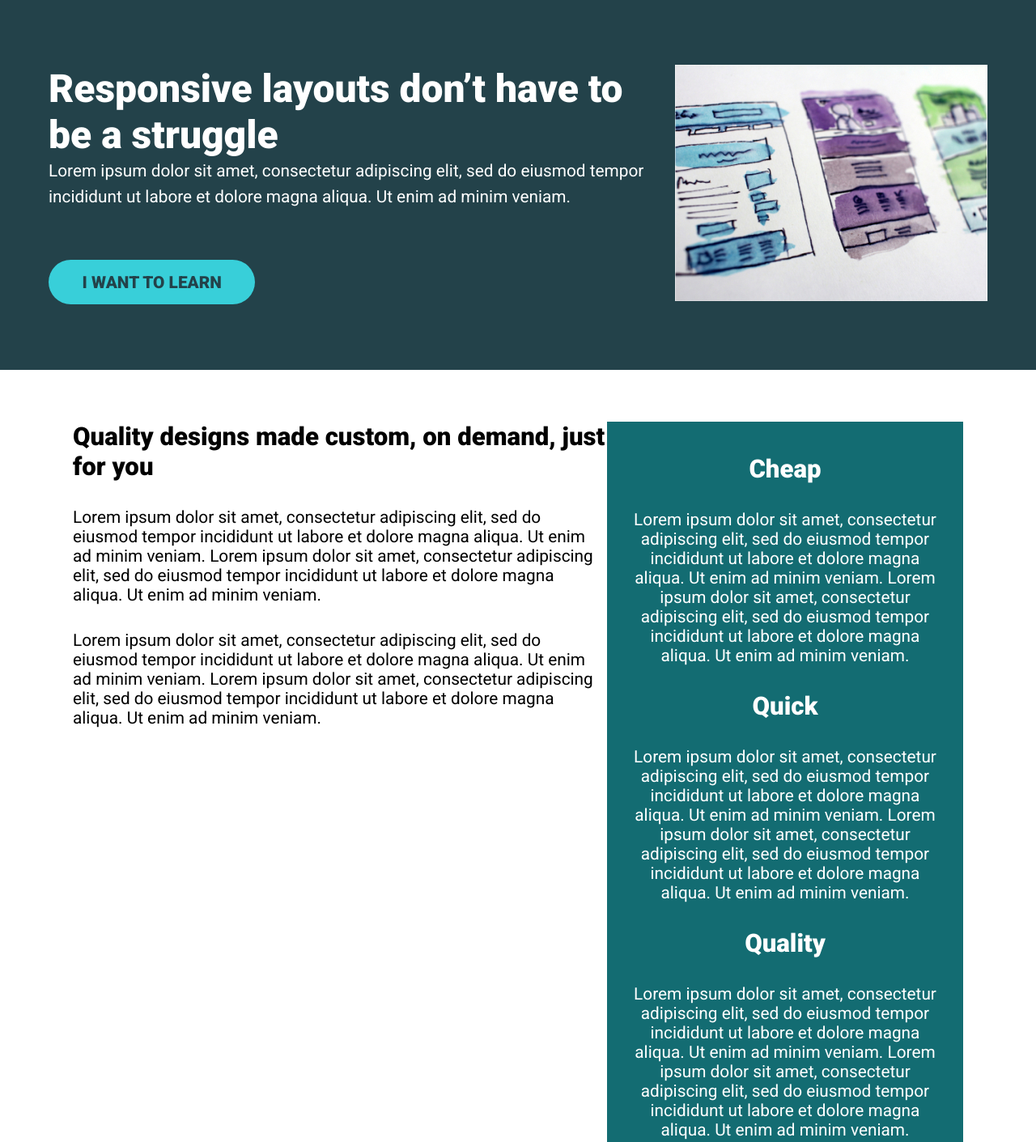
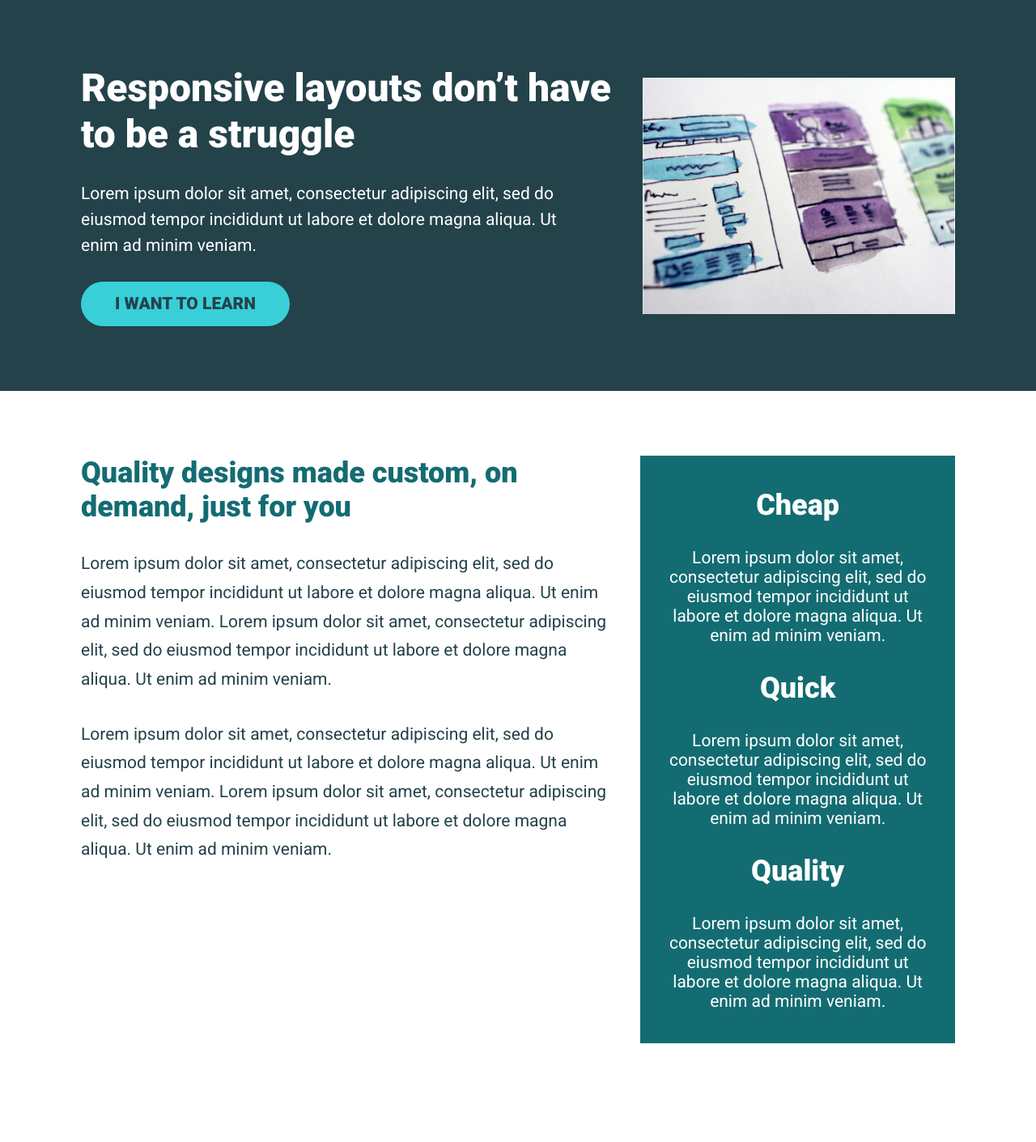
Before and after one commit to JMG002050/Responsive-layout-05, a plain HTML site: page index.html in a window 1280 px wide. Shown: the top 1411 px of the page at 81% size. After the commit the page ends 1369 px from the top, so only its background shows below. Drawn offline with Linux system fonts and the light colour scheme.

Commit message:
CSS finalization

```diff
--- a/index.html
+++ b/index.html
@@ -4,14 +4,22 @@
 <head>
     <meta charset="UTF-8" />
     <meta name="viewport" content="width=device-width, initial-scale=1.0" />
+    <!-- FONTS -->
+    <link rel="preconnect" href="https://fonts.googleapis.com">
+    <link rel="preconnect" href="https://fonts.gstatic.com" crossorigin>
+    <link href="https://fonts.googleapis.com/css2?family=Roboto:ital,wght@0,100..900;1,100..900&display=swap"
+        rel="stylesheet">
+
+
     <title>Challenge time!</title>
     <link href="https://fonts.googleapis.com/css2?family=Roboto:wght@400;900&display=swap" rel="stylesheet" />
     <link rel="stylesheet" href="./resources/style.css" />
 </head>
 
 <body>
-    <div class="hero">
-        <div class="container col">
+    <main>
+        <section class="">
+            <div class="container__hero">
                 <div class="hero__text">
                     <h1>Responsive layouts don’t have to be a struggle</h1>
                     <p>
@@ -21,41 +29,46 @@
                     </p>
                     <a href="#" class="btn">I want to learn</a>
                 </div>
-        </div>
 
                 <div class="hero__img">
                     <img src="resources/img/hero-img.jpg" alt="">
                 </div>
             </div>
+        </section>
 
-    <div class="container bottom-sect">
+        <section class="container bottom-sect">
             <div class="left-section">
                 <h2>Quality designs made custom, on demand, just for you</h2>
-            <p>Lorem ipsum dolor sit amet, consectetur adipiscing elit, sed do eiusmod tempor incididunt ut labore et
-                dolore magna aliqua. Ut enim ad minim veniam. Lorem ipsum dolor sit amet, consectetur adipiscing elit,
+                <p>Lorem ipsum dolor sit amet, consectetur adipiscing elit, sed do eiusmod tempor incididunt ut labore
+                    et
+                    dolore magna aliqua. Ut enim ad minim veniam. Lorem ipsum dolor sit amet, consectetur adipiscing
+                    elit,
                     sed do eiusmod tempor incididunt ut labore et dolore magna aliqua. Ut enim ad minim veniam.</p>
-            <p>Lorem ipsum dolor sit amet, consectetur adipiscing elit, sed do eiusmod tempor incididunt ut labore et
-                dolore magna aliqua. Ut enim ad minim veniam. Lorem ipsum dolor sit amet, consectetur adipiscing elit,
+                <p>Lorem ipsum dolor sit amet, consectetur adipiscing elit, sed do eiusmod tempor incididunt ut labore
+                    et
+                    dolore magna aliqua. Ut enim ad minim veniam. Lorem ipsum dolor sit amet, consectetur adipiscing
+                    elit,
                     sed do eiusmod tempor incididunt ut labore et dolore magna aliqua. Ut enim ad minim veniam.</p>
             </div>
 
-        <div class="right-section">
+            <aside class="right-section">
                 <h2>Cheap</h2>
-            <p>Lorem ipsum dolor sit amet, consectetur adipiscing elit, sed do eiusmod tempor incididunt ut labore et
-                dolore magna aliqua. Ut enim ad minim veniam. Lorem ipsum dolor sit amet, consectetur adipiscing elit,
-                sed do eiusmod tempor incididunt ut labore et dolore magna aliqua. Ut enim ad minim veniam.</p>
+                <p>Lorem ipsum dolor sit amet, consectetur adipiscing elit, sed do eiusmod tempor incididunt ut labore
+                    et
+                    dolore magna aliqua. Ut enim ad minim veniam.</p>
 
                 <h2>Quick</h2>
-            <p>Lorem ipsum dolor sit amet, consectetur adipiscing elit, sed do eiusmod tempor incididunt ut labore et
-                dolore magna aliqua. Ut enim ad minim veniam. Lorem ipsum dolor sit amet, consectetur adipiscing elit,
-                sed do eiusmod tempor incididunt ut labore et dolore magna aliqua. Ut enim ad minim veniam.</p>
+                <p>Lorem ipsum dolor sit amet, consectetur adipiscing elit, sed do eiusmod tempor incididunt ut labore
+                    et
+                    dolore magna aliqua. Ut enim ad minim veniam.</p>
 
                 <h2>Quality</h2>
-            <p>Lorem ipsum dolor sit amet, consectetur adipiscing elit, sed do eiusmod tempor incididunt ut labore et
-                dolore magna aliqua. Ut enim ad minim veniam. Lorem ipsum dolor sit amet, consectetur adipiscing elit,
-                sed do eiusmod tempor incididunt ut labore et dolore magna aliqua. Ut enim ad minim veniam.</p>
-        </div>
-    </div>
+                <p>Lorem ipsum dolor sit amet, consectetur adipiscing elit, sed do eiusmod tempor incididunt ut labore
+                    et
+                    dolore magna aliqua. Ut enim ad minim veniam.</p>
+            </aside>
+        </section>
+    </main>
 
 </body>
 
--- a/resources/style.css
+++ b/resources/style.css
@@ -13,44 +13,58 @@
     --white: #FFF;
 }
 
+h1 {
+    font-size: 3rem;
+    font-weight: 900;
+}
+
+h2 {
+    font-size: 2.25rem;
+    font-weight: 900;
+}
+
 body {
     font-family: 'Roboto', sans-serif;
-    font-size: 1.3rem;
+    font-size: 1.3125rem;
 }
 
-/* CONTAINER */
+/* ====== CONTAINER ===== */
 .container {
-    width: 100%;
-    max-width: 1100px;
-    margin: 0 auto;
+    width: min(90%, 1200px);
+    margin-inline: auto;
 }
 
 /* HERO SECTION */
-.hero {
+.container__hero {
+    width: 100%;
     display: flex;
     flex-direction: row;
     justify-content: space-between;
     align-items: center;
+    gap: 1.5rem;
 
-    padding: 80px 60px;
-
-    /* border: 2px solid red; */
+    padding: 80px 100px;
 
     background-color: var(--dark-teal);
     color: var(--white);
 }
 
-h1 {
-    font-size: 3rem;
+.hero__text {
+    min-width: 0;
+    flex: 2;
+    display: flex;
+    flex-direction: column;
+    gap: 1.8rem;
 }
 
-.hero p {
-    margin-bottom: 3em;
+.hero__text p {
+    width: 90%;
     line-height: 2rem;
 }
 
 .btn {
-    display: inline-block;
+    width: fit-content;
+    display: inline-flex;
     text-decoration: none;
     text-transform: uppercase;
     color: var(--dark-teal);
@@ -65,30 +79,46 @@ h1 {
     opacity: .75;
 }
 
-.hero__img {
+.hero__img img {
     display: block;
+    max-width: 100%; /*prevents it from exceeding its wrapper width*/
+    height: auto; /*preserves its aspect ratio*/
 }
 
-
-/* SECOND SECTION */
+/* BOTTOM SECTION */
 .bottom-sect {
     width: 100%;
     display: flex;
-    padding-top: 4rem;
+    gap: 2em;
+
+    padding: 80px 100px;
 }
 
 .left-section {
     display: flex;
     flex-direction: column;
+    flex: 2;
+    min-width: 0;
     gap: 2rem;
 }
 
+.left-section > h2 {
+    max-width: 90%;
+
+    color: var(--teal);
+}
+
+.left-section > p {
+    color: var(--dark-teal);
+    line-height: 1.7em;
+}
 
 .right-section {
-    max-width: 40%;
+    min-width: 0%;
     padding: 2.5rem 2rem;
     display: flex;
     flex-direction: column;
+    flex: 1;
     gap: 2rem;
 
     text-align: center;
@@ -98,52 +128,17 @@ h1 {
 }
 
 
-
-
-
-
-
-
-
-
-
-
-
-
-
-
-
-
-
-
-
-
-/* .row {
+/* Desktop layout (default) */
+.container__hero,
+.bottom-sect {
     display: flex;
-    gap: 1rem;
+    flex-direction: row;
 }
 
-.col {
-
-    width: 100%;
-    padding: 4rem 0;
+/* Smaller screens */
+@media (max-width: 48em) {
+    .container__hero,
+    .bottom-sect {
+        flex-direction: column;
+    }
 }
-
-
-
-.three-col {
-    text-align: center;
-    line-height: 2rem;
-}
-
-.three-col h2 {
-    color: var(--purple);
-}
-
-
-.two-col {
-    background-color: var(--teal);
-    color: var(--white);
-    text-align: center;
-    line-height: 2rem;
-} */
```
Also changed, not shown: 1 other file. Lines whose indentation alone changed are shown as unchanged.
